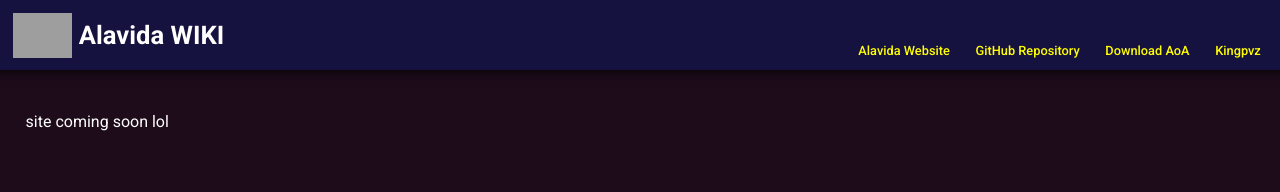
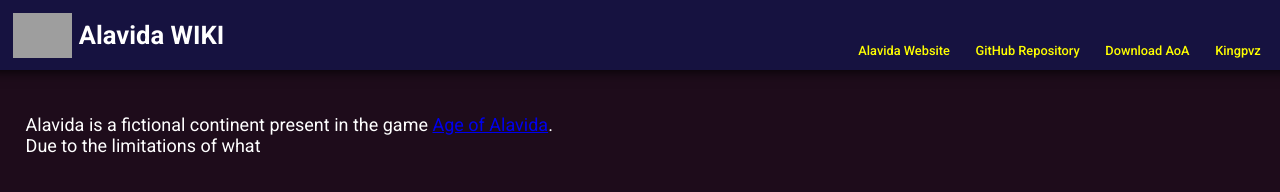
Before and after one commit to alavidawiki/alavidawiki.github.io, a plain HTML site: page index.html in a window 1280 px wide. Drawn offline with Linux system fonts and the light colour scheme; grey boxes are pictures that could not be loaded.

Commit message:
font sizes?

```diff
--- a/index.html
+++ b/index.html
@@ -37,7 +37,8 @@
     </script>
     <div id="content">
         <p class="text">
-            site coming soon lol
+            Alavida is a fictional continent present in the game <a class="link" href="http://www.ageofcivilizationsgame.com/topic/177266-age-of-alavida-2565-provinces37-scenarios-version-12/" target="_blank">Age of Alavida</a>.<br />
+            Due to the limitations of what
         </p>
     </div>
 
--- a/styled.css
+++ b/styled.css
@@ -58,3 +58,7 @@ header {
 #content {
     padding: 2vw;
 }
+
+.text {
+    font-size: 18px;
+}
--- a/stylem.css
+++ b/stylem.css
@@ -60,3 +60,11 @@ header {
         font-weight: 600;
     }
 }
+
+#content {
+    padding: 4vw;
+}
+
+.text {
+    font-size: 30px;
+}
```
